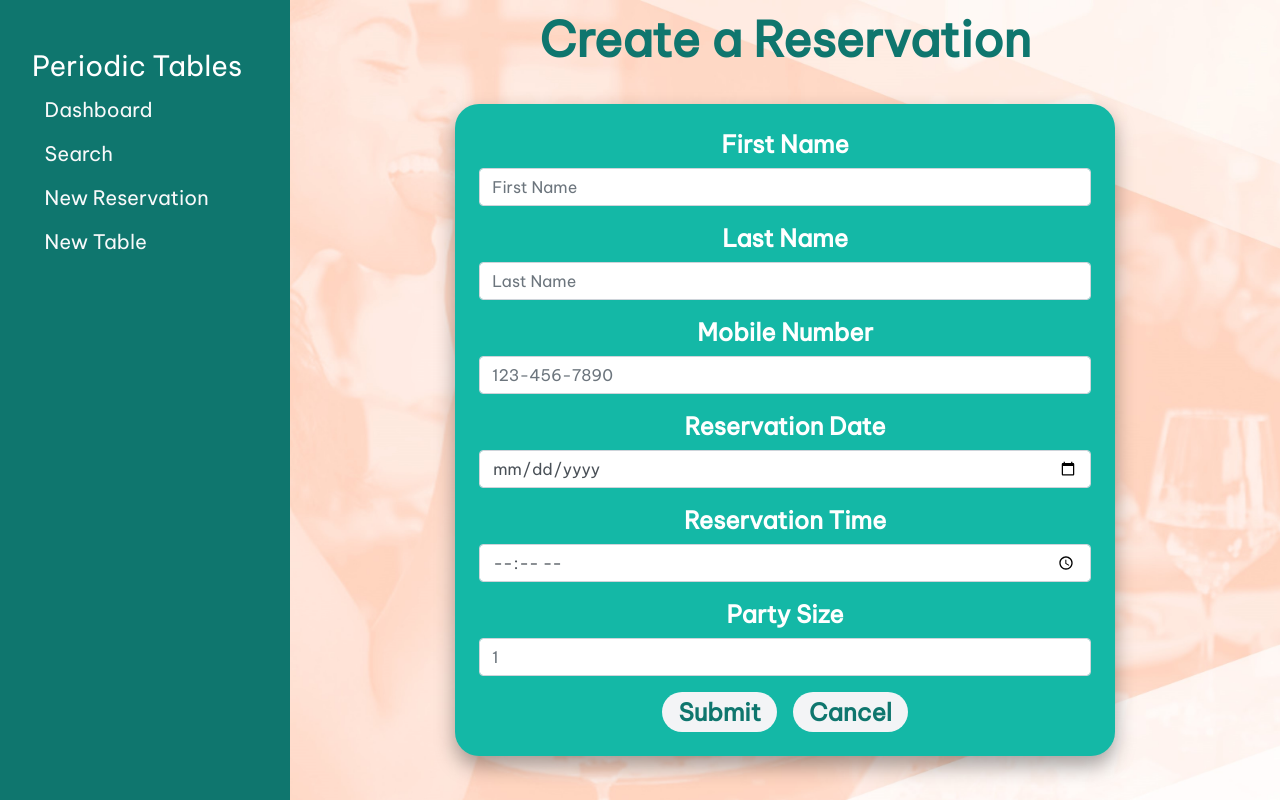
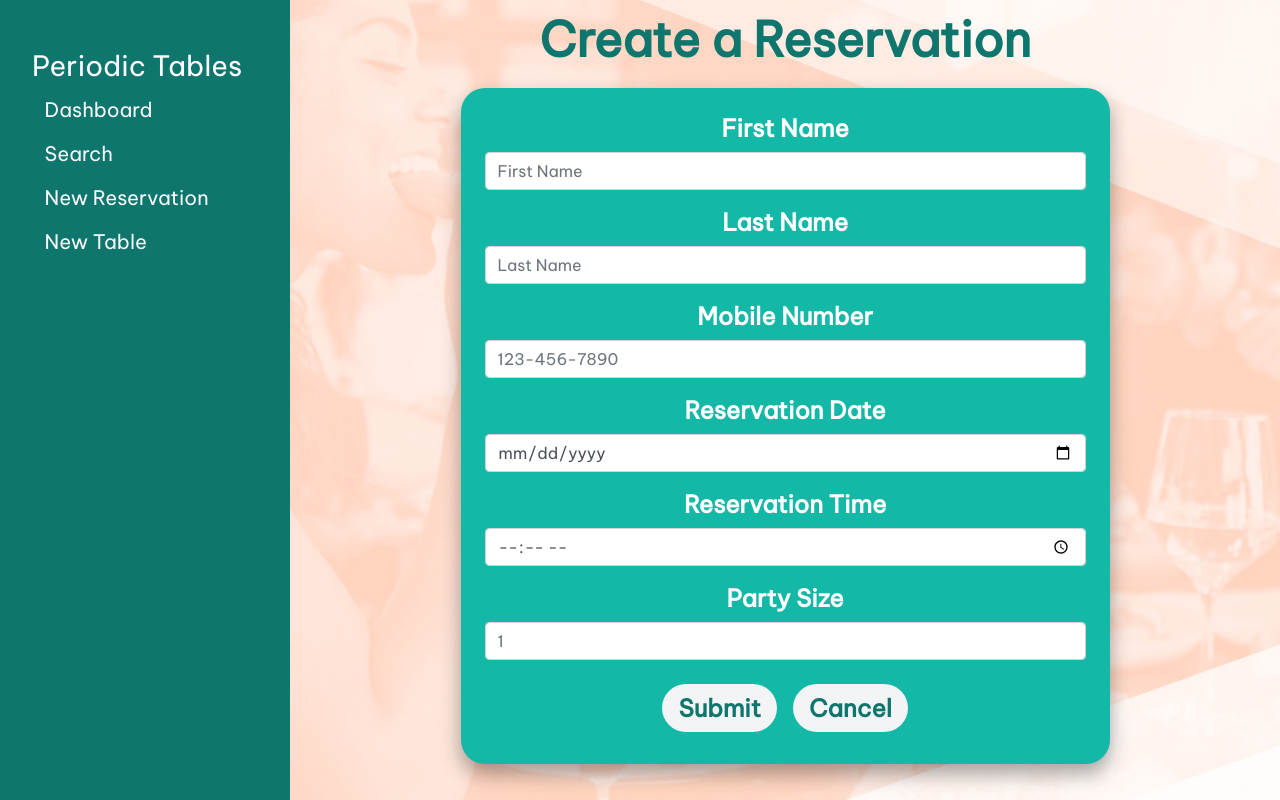
Before and after one commit to khangbeo/restaurant-client, a React (Create React App) app: page /reservations/new in a window 1280 px wide. Built offline with nearby package versions, Linux system fonts and the light colour scheme; no server answers; a web font is replaced by a local one.

Commit message:
fixed form margins

```diff
--- a/src/reservations/NewEditReservation.js
+++ b/src/reservations/NewEditReservation.js
@@ -76,7 +76,7 @@ export default function NewEditReservation() {
 
     return (
         <div style={{ backgroundImage: `url(${cooking})` }}
-            className="w-full sm:h-full h-screen bg-no-repeat bg-cover bg-top">
+            className="w-full h-full min-h-screen bg-no-repeat bg-cover bg-top">
             {reservationId ? (
                 <h2 className="font-bold text-teal-700 text-center text-3xl md:text-5xl mx-2 p-3">Edit Reservation</h2>
             ) : (
--- a/src/reservations/ReservationForm.js
+++ b/src/reservations/ReservationForm.js
@@ -10,9 +10,9 @@ export default function ReservationForm({
 }) {
     const date = `${formData.reservation_date}`.substring(0, 10)
     return (
-        <div>
+        <div className='p-2'>
             <form
-                className="mx-auto w-10/12 sm:w-8/12 drop-shadow-3xl my-6 text-xl md:text-2xl font-bold leading-10 bg-teal-500 text-white text-center p-4 rounded-3xl"
+                className="mx-auto w-10/12 sm:w-8/12 drop-shadow-3xl text-xl md:text-2xl font-bold leading-10 bg-teal-500 text-white text-center p-4 rounded-3xl"
                 onSubmit={handleSubmit}
             >
                 <div className="form-group">
@@ -95,10 +95,10 @@ export default function ReservationForm({
                     />
                 </div>
                 <div className="sm:mt-4">
-                    <button type='submit' className="focus:outline-none bg-gray-100 hover:bg-teal-600 hover:text-black text-teal-700 font-bold py-1 px-3 rounded-full mx-2 md:mx-3">
+                    <button type='submit' className="focus:outline-none bg-gray-100 hover:bg-teal-600 hover:text-black text-teal-700 font-bold py-2 px-3 rounded-full m-2 md:mx-3">
                         Submit
                     </button>
-                    <button type="button" onClick={history.goBack} className="focus:outline-none bg-gray-100 hover:bg-teal-600 hover:text-black text-teal-700 font-bold py-1 px-3 rounded-full mx-2 md:mx-3">
+                    <button type="button" onClick={history.goBack} className="focus:outline-none bg-gray-100 hover:bg-teal-600 hover:text-black text-teal-700 font-bold py-2 px-3 rounded-full m-2 md:mx-3">
                         Cancel
                     </button>
                 </div>
--- a/src/tables/NewTable.js
+++ b/src/tables/NewTable.js
@@ -45,8 +45,8 @@ export default function NewTable() {
         >
             <h2 className="font-bold text-teal-700 text-center text-3xl sm:text-5xl mx-2 p-3">Create a Table</h2>
             <ErrorAlert error={error} />
-            <div className="mx-auto sm:w-8/12 my-6 text-2xl font-bold leading-10 bg-teal-500 text-white text-center drop-shadow-3xl p-4 rounded-3xl">
-                <form onSubmit={handleSubmit}>
+            <div className="p-4">
+                <form className="mx-auto sm:w-8/12 text-2xl font-bold leading-10 bg-teal-500 text-white text-center drop-shadow-3xl p-4 rounded-3xl" onSubmit={handleSubmit}>
                     <div className="form-group">
                         <label htmlFor="table_name">Table Name</label>
                         <input
@@ -75,10 +75,10 @@ export default function NewTable() {
                         />
                     </div>
                     <div className="mt-4">
-                        <button type='submit' className="focus:outline-none bg-gray-100 hover:bg-teal-600 hover:text-black text-teal-700 font-bold py-1 px-3 rounded-full">
+                        <button type='submit' className="focus:outline-none bg-gray-100 hover:bg-teal-600 hover:text-black text-teal-700 font-bold py-1 px-3 m-2 rounded-full">
                             Submit
                         </button>
-                        <button type="button" onClick={history.goBack} className="focus:outline-none bg-gray-100 hover:bg-teal-600 hover:text-black text-teal-700 font-bold py-1 px-3 rounded-full mx-3">
+                        <button type="button" onClick={history.goBack} className="focus:outline-none bg-gray-100 hover:bg-teal-600 hover:text-black text-teal-700 font-bold py-1 px-3 rounded-full m-2">
                             Cancel
                         </button>
                     </div>
```
